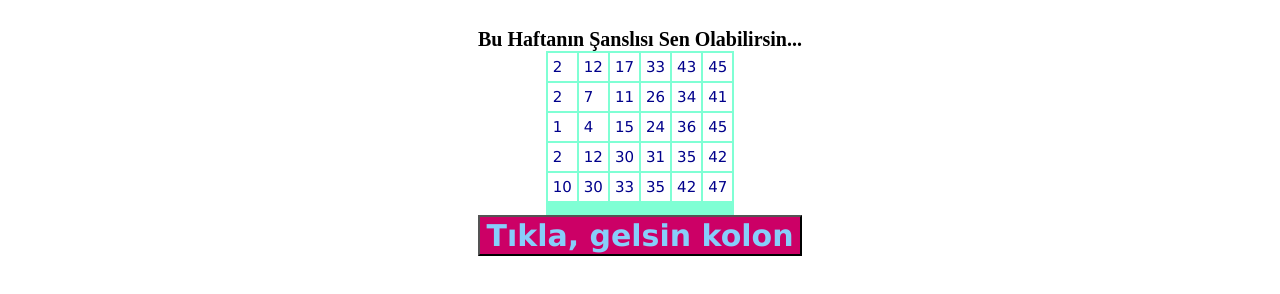
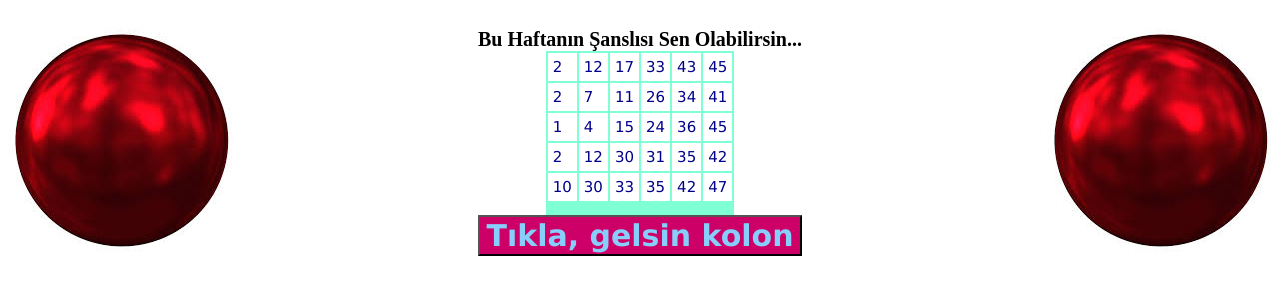
Before and after one commit to ozge12/261.ozgeyuksek.loto, a plain HTML site: page index.html in a window 1280 px wide. Shown: the part 178-472 px from the top of the page. Drawn offline with Linux system fonts and the light colour scheme.

Commit message:
düzeltme

```diff
--- a/index.html
+++ b/index.html
@@ -11,7 +11,8 @@
 
 <h1> Bu Haftanın Şanslısı Sen Olabilirsin...</>
 <table border="0" id="tablo"  cellpadding="5.5" align="center" >
-
+ <img src="images.jpg" align="left">
+      <img src="images.jpg" align="right" >
 <tr>
     <td id="one" > <div align="center"></div></td>
     <td id="two" > <div align="center"></div></td>
```
